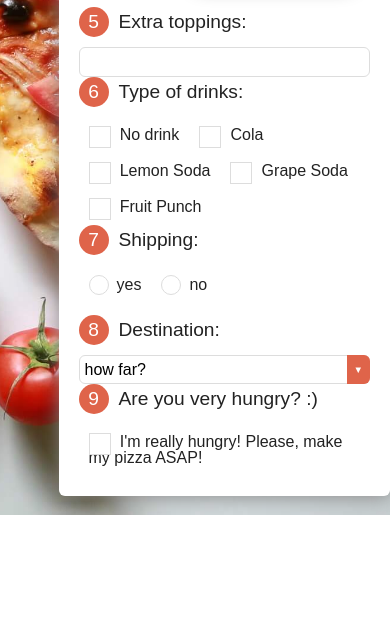
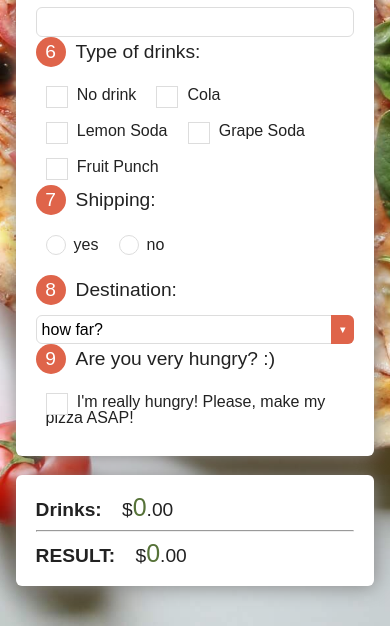
Before and after one commit to nataliakielbicka/pizza-calculator, a plain HTML site: page index.html in a window 390 px wide. Shown: the part 548-1174 px from the top of the page. Before the commit the page ends 1063 px from the top, so only its background shows below. Drawn offline with Linux system fonts and the light colour scheme; a web font is replaced by a local one.

Commit message:
responsive styles

```diff
--- a/sass/main.scss
+++ b/sass/main.scss
@@ -22,6 +22,9 @@ body {
     margin: 0 !important;
     padding: 0 !important;
     overflow-x: hidden;
+    @media all and (max-width: 500px) {
+        padding: 0 0 40px 0 !important;
+    }
 }
 
 .value-container {
@@ -54,6 +57,18 @@ h2 {
     max-width: 500px;
     margin: 0 0 5% 15%;
     padding: 20px;
+    @media all and (max-width: 1500px) {
+        margin: 0 0 5% 5%;
+    }
+    @media all and (max-width: 1199px) {
+        margin: 0 0 5% 4%;
+    }
+    @media all and (max-width: 991px) {
+        max-width: 50%;
+    }
+    @media all and (max-width: 500px) {
+        max-width: 92%;
+    }
 }
 
 .input {
@@ -305,6 +320,22 @@ select {
     padding: 20px;
     box-shadow: 1px 1px 20px #888;
     border-radius: 6px;
+    @media all and (max-width: 1199px) {
+        right: 4%;
+    }
+    @media all and (max-width: 991px) {
+        top: 30%;
+        font-size: 1.2em;
+    }
+    @media all and (max-width: 500px) {
+        max-width: 100%;
+        position: relative;
+        top: auto;
+        right: auto;
+        left: 4%;
+        width: 92%;
+        transform: none;
+    }
     >strong {
         font-weight: bold;
         margin: 0 15px 0 0;
```
Also changed, not shown: css/main.min.css.
